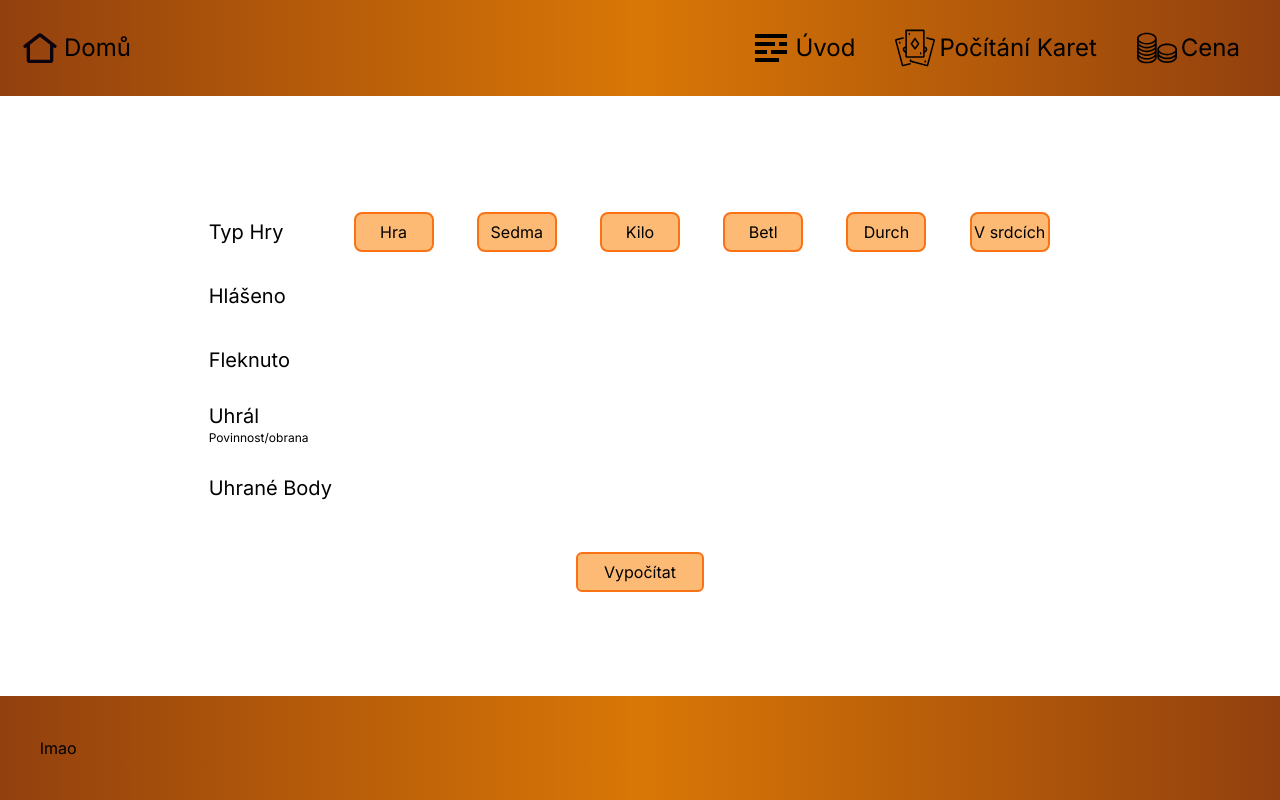
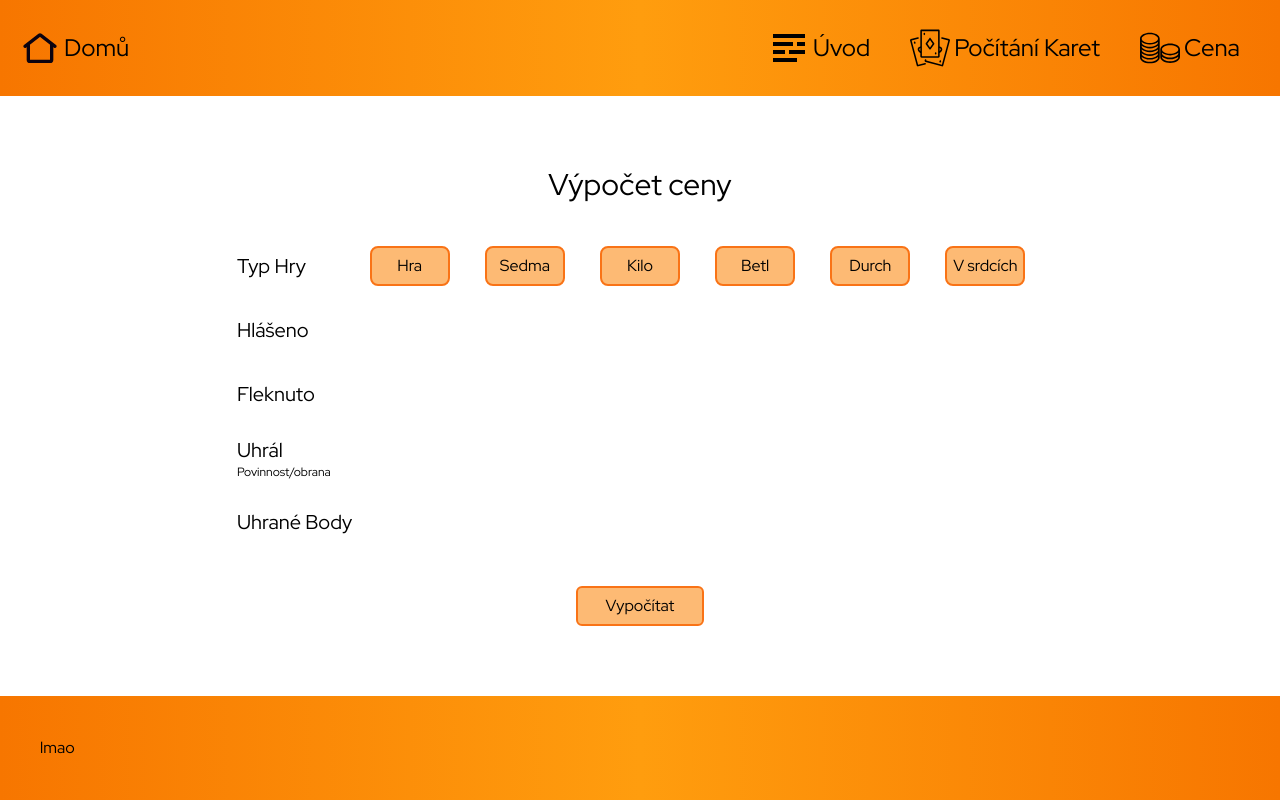
Before and after one commit to MartinBenicek/Next, a Next.js app: page /cena in a window 1280 px wide. Built offline with nearby package versions, Linux system fonts and the light colour scheme.

Commit message:
pages adjustments

```diff
--- a/app/(group)/cena/page.tsx
+++ b/app/(group)/cena/page.tsx
@@ -48,12 +48,10 @@ const Page = () => {
     "row-start-1 row-end-7 grid grid-rows-5 h-full justify-items-center items-center";
   return (
     <main className="flex flex-grow flex-col items-center justify-center gap-8">
+      <h1 className="text-3xl">Výpočet ceny</h1>
       <section className="h-[40vh]">
         <div className="grid grid-rows-5 grid-cols-7 justify-items-center items-center h-full">
-          <CenaText
-            divStyles="row-start-1 row-end-6 h-full grid grid-rows-5 items-center"
-            textStyles="text-base lg:text-xl h-fit"
-          ></CenaText>
+          <CenaText divStyles="row-start-1 row-end-6 h-full grid grid-rows-5 items-center"></CenaText>
           <ButtonSegment
             styles={`col-start-2 ${styles}`}
             id="Hra"
--- a/app/(group)/layout.tsx
+++ b/app/(group)/layout.tsx
@@ -8,7 +8,7 @@ export default function RootLayout({
 }>) {
   return (
     <section className="flex flex-col min-h-screen">
-      <header className="flex items-center h-24 bg-gradient-to-r from-amber-800 via-amber-600 to-amber-800 justify-between">
+      <header className="flex items-center h-24 bg-gradient-to-r from-gradientDark via-gradientLight to-gradientDark justify-between">
         <HeaderComponent url="/" image="home" text="Domů"></HeaderComponent>
         <span className="flex justify-between mr-5">
           <span className="hidden md:flex">
@@ -32,7 +32,7 @@ export default function RootLayout({
         </span>
       </header>
       {children}
-      <footer className="bg-gradient-to-r from-amber-800 via-amber-600 to-amber-800 p-10">
+      <footer className="bg-gradient-to-r from-gradientDark via-gradientLight to-gradientDark p-10">
         <p>lmao</p>
       </footer>
     </section>
--- a/app/(group)/uvod/page.tsx
+++ b/app/(group)/uvod/page.tsx
@@ -2,7 +2,7 @@ import { RuleCard } from "@/components/ruleCard";
 import React from "react";
 const Page = () => {
   return (
-    <main className="flex flex-col flex-grow items-center lg:py-10 gap-y-8">
+    <main className="flex flex-col flex-grow items-center py-5 lg:py-10 gap-y-8">
       <RuleCard ruleTitle="Definice" ruleDescription="Trumf - "></RuleCard>
       <RuleCard
         ruleTitle="Rozdělení hráčů"
--- a/app/layout.tsx
+++ b/app/layout.tsx
@@ -1,8 +1,8 @@
 import type { Metadata } from "next";
-import { Inter } from "next/font/google";
+import { Red_Hat_Display } from "next/font/google";
 import "./globals.css";
 
-const inter = Inter({ subsets: ["latin"] });
+const redHatDisplay = Red_Hat_Display({ subsets: ["latin", "latin-ext"] });
 
 export const metadata: Metadata = {
   title: "Create Next App",
@@ -16,7 +16,7 @@ export default function RootLayout({
 }>) {
   return (
     <html lang="en">
-      <body className={inter.className}> {children}</body>
+      <body className={redHatDisplay.className}> {children}</body>
     </html>
   );
 }
--- a/components/CenaText.tsx
+++ b/components/CenaText.tsx
@@ -1,22 +1,16 @@
 import React from "react";
 
-const CenaText = ({
-  divStyles,
-  textStyles,
-}: {
-  divStyles: string;
-  textStyles: string;
-}) => {
+const CenaText = ({ divStyles }: { divStyles: string }) => {
   return (
     <div className={divStyles}>
-      <p className={textStyles}>Typ Hry</p>
-      <p className={textStyles}>Hlášeno</p>
-      <p className={textStyles}>Fleknuto</p>
-      <span className={`flex flex-col ${textStyles}`}>
+      <p className="text-base lg:text-xl h-fit">Typ Hry</p>
+      <p className="text-base lg:text-xl h-fit">Hlášeno</p>
+      <p className="text-base lg:text-xl h-fit">Fleknuto</p>
+      <span className="flex flex-col text-base lg:text-xl h-fit">
         <p className="text-base lg:text-xl">Uhrál</p>
         <p className="text-xs">Povinnost/obrana</p>
       </span>
-      <p className={textStyles}>Uhrané Body</p>
+      <p className="text-base lg:text-xl h-fit">Uhrané Body</p>
     </div>
   );
 };
--- a/components/DivSection.tsx
+++ b/components/DivSection.tsx
@@ -20,7 +20,8 @@ const DivSection = ({ id }: { id: string }) => {
   const hlaseno = (id === "Sedma" || id === "Kilo") && (
     <span className={`flex w-full relative justify-around`}>
       <label
-        className={`${inputValues.checked ? "bg-checkboxGreen" : "bg-checkboxRed lg:hover:bg-checkboxGreenhover"} cursor-pointer block h-7 w-7 border-2 border-black border-solid content-['']  rounded-md `}
+        className={`cursor-pointer block h-7 w-7 border-2 border-black border-solid content-[''] rounded-md
+          ${inputValues.checked ? "bg-checkboxGreen" : "bg-checkboxRed lg:hover:bg-checkboxGreenhover"}`}
       >
         <input
           className="hidden"
--- a/components/NavMenu.tsx
+++ b/components/NavMenu.tsx
@@ -34,7 +34,7 @@ const NavMenu = ({ image, text }: { image: string; text: string }) => {
         <Image src={`/img/${image}.svg`} alt={text} fill={true} />
       </span>
       <div
-        className={`md:hidden fixed top-0 right-0 h-full w-full z-10 bg-gradient-to-r from-amber-800 via-amber-600 to-amber-800 text-white shadow-lg transform
+        className={`md:hidden fixed top-0 right-0 h-full w-full z-10 bg-gradient-to-r from-gradientDark via-gradientLight to-gradientDark shadow-lg transform
              ${menu ? "-translate-y-0" : "-translate-y-full"} transition-transform duration-500 ease-in-out`}
       >
         <div className="min-h-screen flex flex-col justify-center">
--- a/components/Winner.tsx
+++ b/components/Winner.tsx
@@ -14,7 +14,8 @@ const Winner = () => {
   return (
     <div className="row-start-3 flex justify-between w-full">
       <label
-        className={`${isPovinnostChecked && "bg-checkboxGreen"} lg:hover:bg-checkboxGreenhover cursor-pointer block h-7 w-7 border-2 border-black border-solid content-[''] rounded-md`}
+        className={`lg:hover:bg-checkboxGreenhover cursor-pointer block h-7 w-7 border-2 border-black border-solid content-[''] rounded-md
+          ${isPovinnostChecked && "bg-checkboxGreen"}`}
       >
         <input
           type="checkbox"
--- a/components/uvodCard.tsx
+++ b/components/uvodCard.tsx
@@ -22,7 +22,7 @@ const UvodCard = ({
           sizes="100vw"
           className="w-1/3 h-auto sm:w-1/4 md:w-1/2"
         />
-        <h1 className="text-white text-xl mt-4 lg:text-2xl xl:text-3xl md:hover:underline">
+        <h1 className="font-medium uppercase text-xl mt-4 lg:text-2xl xl:text-3xl md:hover:underline">
           {text}
         </h1>
       </span>
--- a/tailwind.config.ts
+++ b/tailwind.config.ts
@@ -17,6 +17,8 @@ const config: Config = {
         checkboxRed: "#FF341C",
         checkboxGreen: "#7EE31A",
         checkboxGreenhover: "#adeb70",
+        gradientDark: "#f77600",
+        gradientLight: "#ff9d0e",
       },
     },
   },
```
Also changed, not shown: components/ruleCard.tsx (+6 -2 lines).
